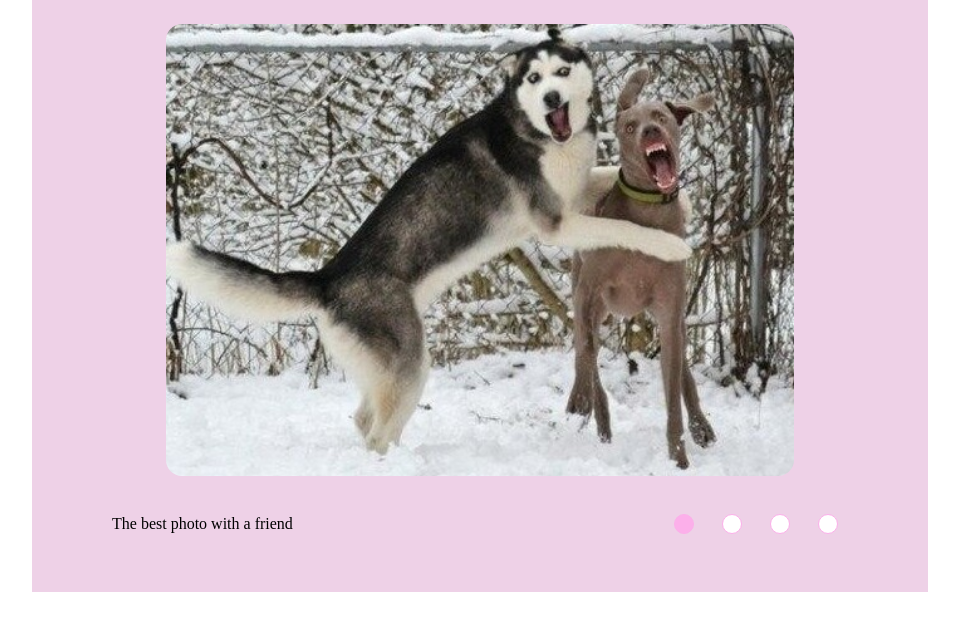
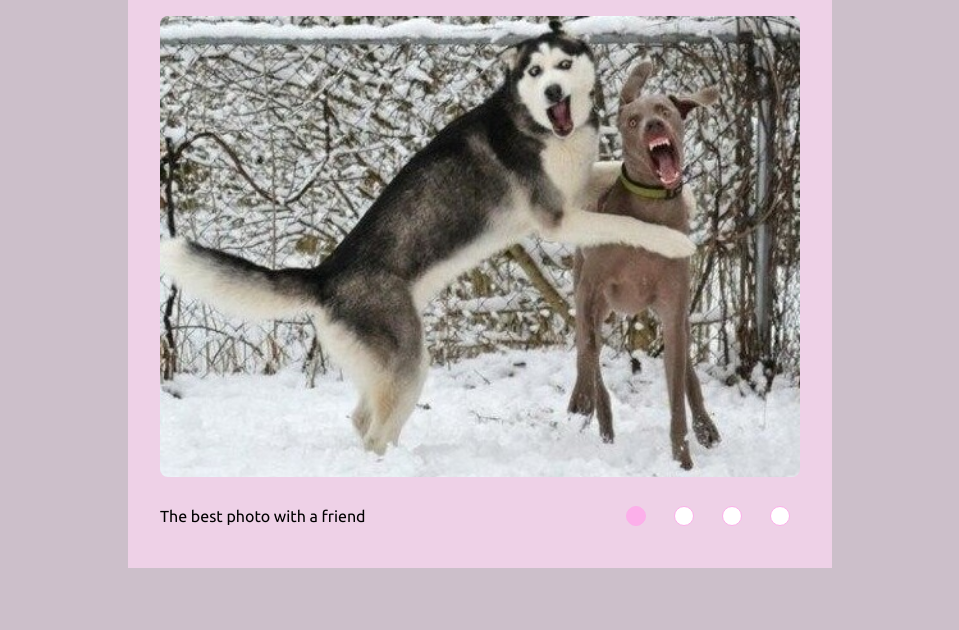
Before and after one commit to TatsianaKrav/cssMemeSlider, a plain HTML site: page cssMemeSlider/index.html in a window 1280 px wide. Shown: the whole page, without its empty margins (160-1119 px from the left). Drawn offline with Linux system fonts and the light colour scheme.

Commit message:
fix: change container styles (Sat, Sep 14, 2024 10:04:24 AM)

```diff
--- a/cssMemeSlider/styles.css
+++ b/cssMemeSlider/styles.css
@@ -3,12 +3,23 @@
     padding: 0;
 }
 
+@font-face {
+    font-family: Ubuntu;
+    src: url(fonts/Ubuntu-R.ttf);
+}
+
+body {
+    background-color: rgb(204, 191, 202);
+}
+
 .container {
-    /*font*/
+    padding-top: 1em;
+    font-family: Ubuntu, sans-serif;
+    font-size: 1em;
     margin: 0 auto;
-    padding: 1.5em 0;
-    max-width: 70%;
+    max-width: 50%;
     background-color: rgb(238, 209, 231);
+    padding: 1em 2em;
 }
 
 input {
@@ -16,7 +27,6 @@ input {
 }
 
 .slider {
-    width: 70%;
     margin: 0 auto;
     overflow: hidden;
     display: flex;
@@ -26,11 +36,12 @@ input {
     width: 100%;
     flex-shrink: 0;
     transition: all 1s linear;
+    border-radius: 0.5em;
 }
 
 .slide img {
     width: 100%;
-    border-radius: 1em;
+    border-radius: 0.5em;
 }
 
 #slide1:checked~.slider .slide,
@@ -57,7 +68,7 @@ input {
     display: flex;
     justify-content: space-between;
     align-items: center;
-    padding: 1.5em 5em;
+    padding: 1em 0;
 }
 
 .texts {
@@ -77,11 +88,13 @@ ul {
     display: flex;
     flex-direction: row;
     gap: 0.5em;
+    align-items: center;
+    justify-content: center;
 }
 
 .controls label {
-    width: 2.5rem;
-    height: 2.5rem;
+    width: 2.5em;
+    height: 2.5em;
     display: flex;
     align-items: center;
     justify-content: center;
@@ -106,7 +119,7 @@ ul {
 }
 
 .controls label:active span {
-    background-color: rgb(176, 114, 235);
+    background-color: rgb(140, 85, 192);
     cursor: pointer;
 }
 
@@ -124,12 +137,12 @@ ul {
     border: 0.1rem solid rgb(245, 100, 211);
 }
 
-@media screen and (max-width: 740px) {
+@media screen and (max-width: 885px) {
     .slider-info {
         flex-direction: column-reverse;
         justify-content: center;
         align-items: center;
-        gap: 1.5em;
+        gap: 1em;
     }
 
     .text {
```
Also changed, not shown: cssMemeSlider/fonts/Ubuntu-R.ttf (added).
